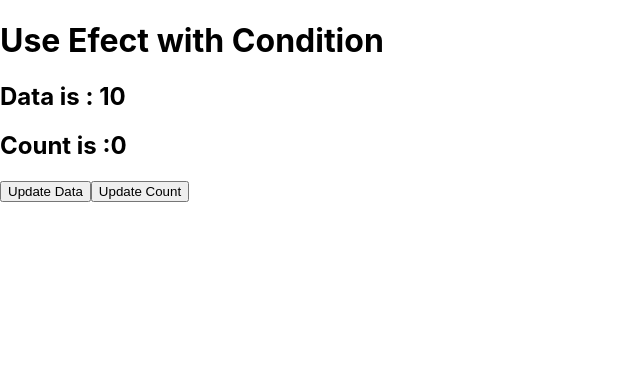
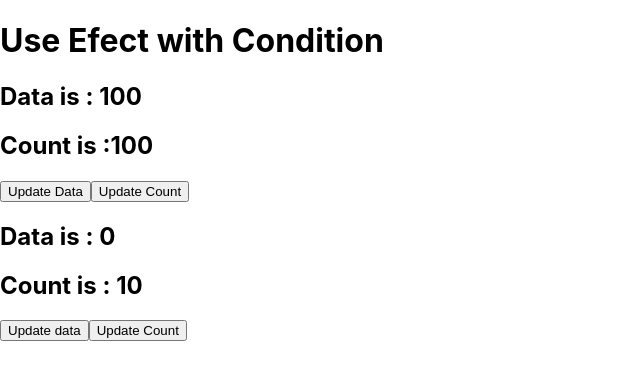
Before and after one commit to dbsmandal/React-Tutorial, a React (Create React App) app in the folder react-tutorial/: page / in a window 1280 px wide. Shown: the top 380 px of the page, without its empty margins (0-640 px from the left). Built offline with nearby package versions, Linux system fonts and the light colour scheme.

Commit message:
use Efect with props conditionaly

```diff
--- a/react-tutorial/src/App.js
+++ b/react-tutorial/src/App.js
@@ -1,13 +1,15 @@
 import './App.css';
 import UseEfectWithCondition from './Use Efect/UseEfectWithCondition';
-
+import Main1 from './Use Efect/Main1';
 function App() {
   return (
   <>
   <div>
     <UseEfectWithCondition/>
  </div>
-
+<div>
+<Main1/>
+</div>
 
   </>
   );
--- /dev/null
+++ b/react-tutorial/src/Use Efect/Child1.js
@@ -0,0 +1,20 @@
+import React from 'react'
+import {useEffect} from 'react'
+
+
+export default function Child1(props) {
+  useEffect(()=>{
+    alert("dbs count is :" +props.count)
+},[props.count])
+useEffect(()=>{
+  alert("dbs Data is :" +props.data)
+},[props.data])
+  return (
+
+    <div>
+      <h2>Data is : {props.data}</h2>
+      <h2>Count is : {props.count}</h2>
+
+    </div>
+  )
+}
--- /dev/null
+++ b/react-tutorial/src/Use Efect/Main1.js
@@ -0,0 +1,16 @@
+import React,{useState} from 'react'
+import Child1 from './Child1'
+
+export default function Main1() {
+    const[data,setData]=useState(0)
+    const[count,setCount]=useState(10)
+
+  return (
+    <div>
+        <Child1 data={data} count={count}/>
+        <button onClick={()=>setData(data+1)}>Update data</button>
+        <button onClick={()=>setCount(count+2)}>Update Count</button>
+
+    </div>
+  )
+}
--- a/react-tutorial/src/Use Efect/UseEfectWithCondition.js
+++ b/react-tutorial/src/Use Efect/UseEfectWithCondition.js
@@ -2,8 +2,8 @@ import React,{useEffect,useState} from 'react'
 
 
 export default function UseEfectWithCondition() {
-    const[data,setData]=useState(10);
-    const[count,setCount]=useState(0);
+    const[data,setData]=useState(100);
+    const[count,setCount]=useState(100);
     useEffect(()=>{
 console.warn("data is called")
     },[data])
```
